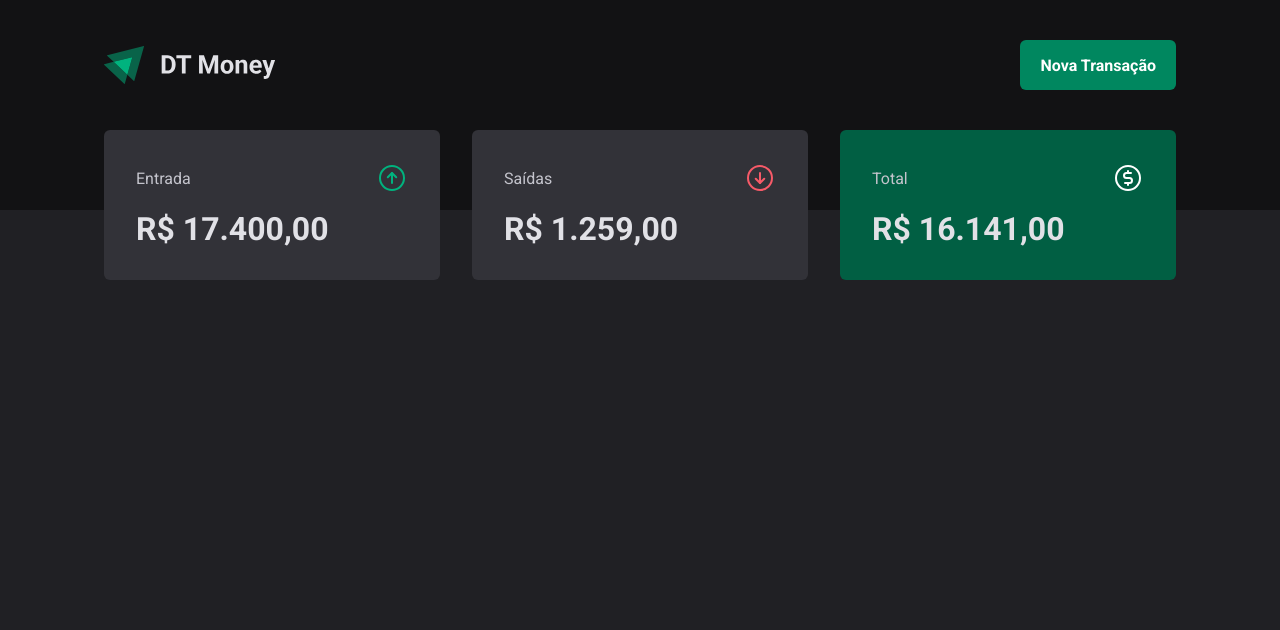
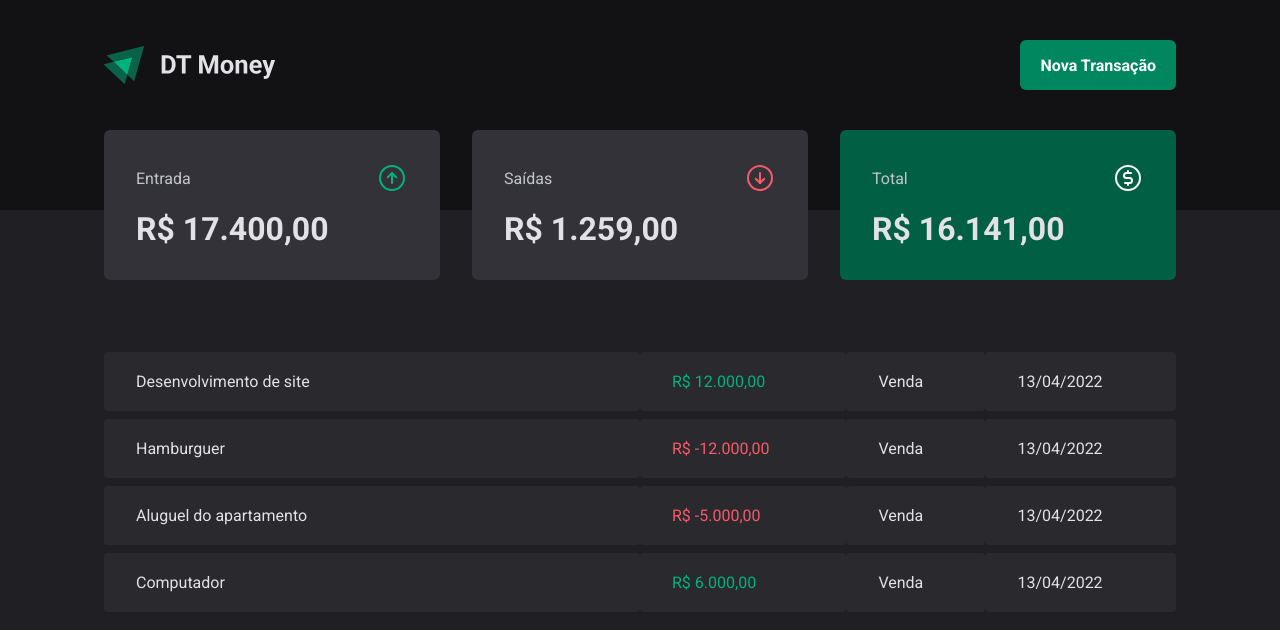
Before and after one commit to aldineifranco/03-dt-money, a React (Vite) app: page / in a window 1280 px wide. Shown: the top 630 px of the page. Built offline with nearby package versions, Linux system fonts and the light colour scheme.

Commit message:
feature(components): Add Tabela de Transações

```diff
--- a/src/pages/Transactions/index.tsx
+++ b/src/pages/Transactions/index.tsx
@@ -1,5 +1,6 @@
 import { Header } from "../../components/Header";
 import { Summary } from "../../components/Summary";
+import { PriceHighLight, TransactionsContainer, TransactionsTable } from './styles';
 
 export function Transactions() {
   return (
@@ -7,6 +8,52 @@
       <Header />
       <Summary />
 
+      <TransactionsContainer>
+        <TransactionsTable>
+          <tbody>
+            <tr>
+              <td width="50%">Desenvolvimento de site</td>
+              <td>
+                <PriceHighLight variant="income">
+                  R$ 12.000,00
+                </PriceHighLight>
+              </td>
+              <td>Venda</td>
+              <td>13/04/2022</td>
+            </tr>
+            <tr>
+              <td width="50%">Hamburguer</td>
+              <td>
+                <PriceHighLight variant="outcome">
+                  R$ -12.000,00
+                </PriceHighLight>
+              </td>
+              <td>Venda</td>
+              <td>13/04/2022</td>
+            </tr>
+            <tr>
+              <td width="50%">Aluguel do apartamento</td>
+              <td>
+                <PriceHighLight variant="outcome">
+                  R$ -5.000,00
+                </PriceHighLight>
+              </td>
+              <td>Venda</td>
+              <td>13/04/2022</td>
+            </tr>
+            <tr>
+              <td width="50%">Computador</td>
+              <td>
+                <PriceHighLight variant="income">
+                  R$ 6.000,00
+                </PriceHighLight>
+              </td>
+              <td>Venda</td>
+              <td>13/04/2022</td>
+            </tr>
+          </tbody>
+        </TransactionsTable>
+      </TransactionsContainer>
 
     </div>
   )
--- a/src/pages/Transactions/styles.ts
+++ b/src/pages/Transactions/styles.ts
@@ -0,0 +1,32 @@
+import styled from "styled-components";
+
+export const TransactionsContainer = styled.main`
+  width: 100%;
+  max-width: 1120px;
+  margin: 4rem auto 0;
+  padding: 0 1.5rem;
+`;
+
+export const TransactionsTable = styled.table`
+  width: 100%;
+  border-collapse: separate;
+  border-spacing: 0 0.5rem;
+
+  td {
+    padding: 1.25rem 2rem;
+    background-color: ${({ theme }) =>
+      theme["gray-700"]};
+    border-radius: 4px;
+  }
+`;
+
+interface PriceHighLightProps {
+  variant: "income" | "outcome";
+}
+
+export const PriceHighLight = styled.span<PriceHighLightProps>`
+  color: ${({ variant, theme }) =>
+    variant === "income"
+      ? theme["green-300"]
+      : theme["red-300"]};
+`;
```
